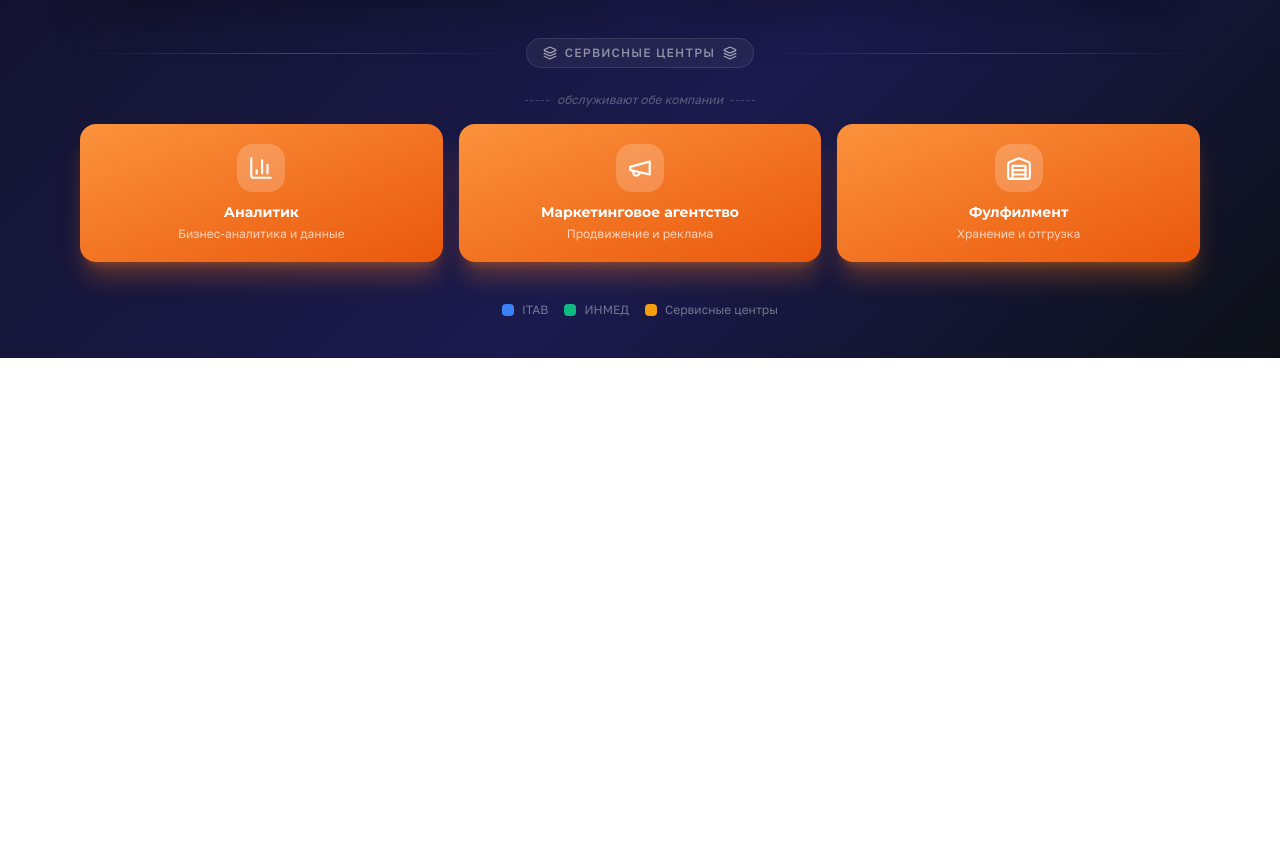
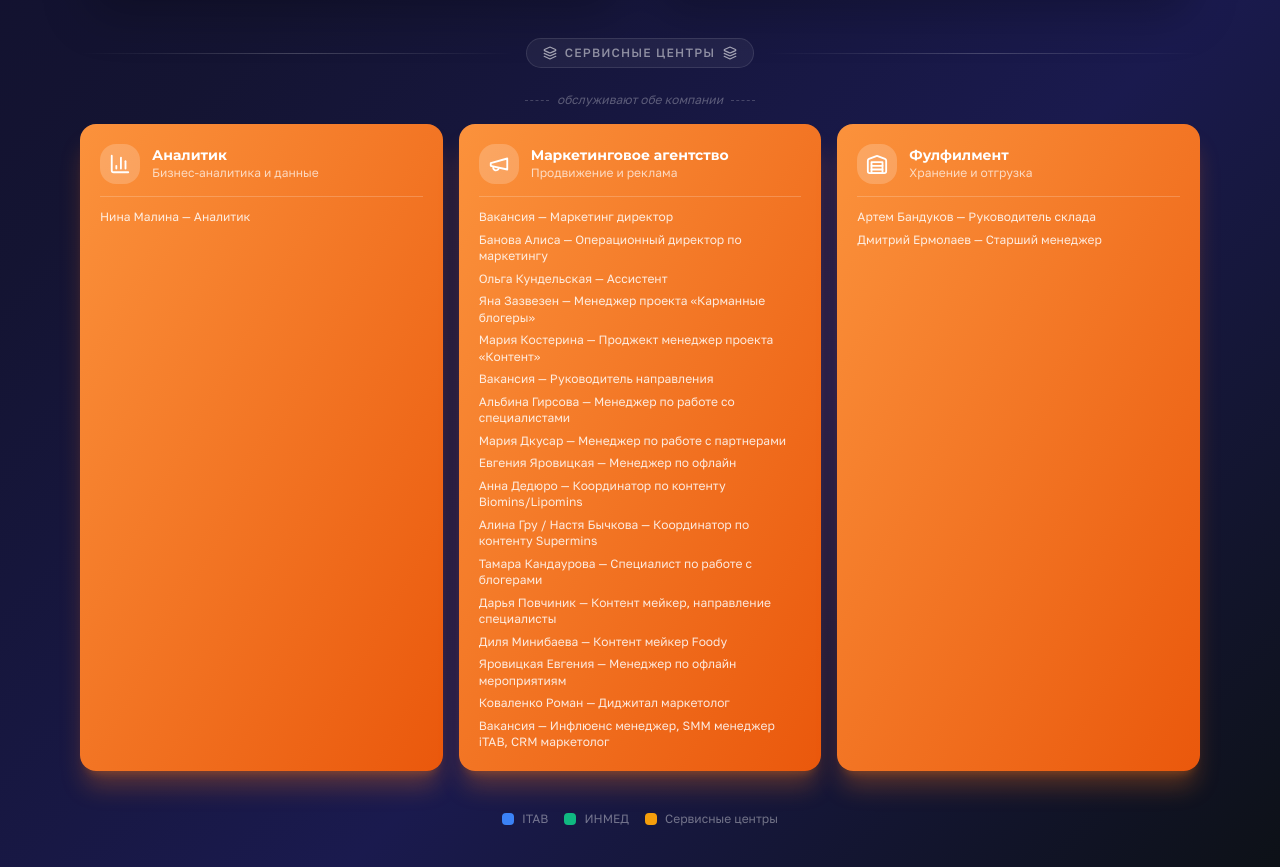
Before and after one commit to pr-poehali-dev/org-structure-optimization, a React (Vite) app: page / in a window 1280 px wide. Shown: the part 963-1830 px from the top of the page. Before the commit the page ends 1321 px from the top, so only its background shows below. Built offline with nearby package versions, Linux system fonts and the light colour scheme.

Commit message:
Add service center employees

```diff
--- a/src/pages/Index.tsx
+++ b/src/pages/Index.tsx
@@ -136,6 +136,9 @@ const orgData = {
       icon: "BarChart3",
       description: "Бизнес-аналитика и данные",
       color: "analytics",
+      employees: [
+        "Нина Малина — Аналитик",
+      ],
     },
     {
       id: "marketing",
@@ -143,6 +146,25 @@ const orgData = {
       icon: "Megaphone",
       description: "Продвижение и реклама",
       color: "marketing",
+      employees: [
+        "Вакансия — Маркетинг директор",
+        "Банова Алиса — Операционный директор по маркетингу",
+        "Ольга Кундельская — Ассистент",
+        "Яна Зазвезен — Менеджер проекта «Карманные блогеры»",
+        "Мария Костерина — Проджект менеджер проекта «Контент»",
+        "Вакансия — Руководитель направления",
+        "Альбина Гирсова — Менеджер по работе со специалистами",
+        "Мария Дкусар — Менеджер по работе с партнерами",
+        "Евгения Яровицкая — Менеджер по офлайн",
+        "Анна Дедюро — Координатор по контенту Biomins/Lipomins",
+        "Алина Гру / Настя Бычкова — Координатор по контенту Supermins",
+        "Тамара Кандаурова — Специалист по работе с блогерами",
+        "Дарья Повчиник — Контент мейкер, направление специалисты",
+        "Диля Минибаева — Контент мейкер Foody",
+        "Яровицкая Евгения — Менеджер по офлайн мероприятиям",
+        "Коваленко Роман — Диджитал маркетолог",
+        "Вакансия — Инфлюенс менеджер, SMM менеджер iTAB, CRM маркетолог",
+      ],
     },
     {
       id: "fulfillment",
@@ -150,6 +172,10 @@ const orgData = {
       icon: "Warehouse",
       description: "Хранение и отгрузка",
       color: "fulfillment",
+      employees: [
+        "Артем Бандуков — Руководитель склада",
+        "Дмитрий Ермолаев — Старший менеджер",
+      ],
     },
   ],
 };
@@ -261,15 +287,24 @@ const ServiceCard = ({ service }: { service: typeof orgData.services[0] }) => {
 
   return (
     <div
-      className={`rounded-2xl ${c.bg} shadow-xl ${c.glow} p-5 flex flex-col items-center text-center gap-3 flex-1 min-w-[160px] transition-transform duration-200 hover:scale-105`}
+      className={`rounded-2xl ${c.bg} shadow-xl ${c.glow} p-5 flex flex-col gap-3 flex-1 min-w-[200px] transition-transform duration-200 hover:scale-105`}
     >
-      <div className="w-12 h-12 rounded-2xl bg-white/20 flex items-center justify-center">
-        <Icon name={service.icon} size={26} className="text-white" fallback="Star" />
+      <div className="flex items-center gap-3">
+        <div className="w-10 h-10 rounded-2xl bg-white/20 flex items-center justify-center shrink-0">
+          <Icon name={service.icon} size={22} className="text-white" fallback="Star" />
+        </div>
+        <div>
+          <p className="text-sm font-bold text-white font-montserrat leading-tight">{service.name}</p>
+          <p className="text-xs text-white/70 font-golos">{service.description}</p>
+        </div>
       </div>
-      <div>
-        <p className="text-sm font-bold text-white font-montserrat leading-tight">{service.name}</p>
-        <p className="text-xs text-white/70 font-golos mt-1">{service.description}</p>
-      </div>
+      {service.employees && service.employees.length > 0 && (
+        <div className="border-t border-white/20 pt-3 flex flex-col gap-1.5">
+          {service.employees.map((emp, i) => (
+            <p key={i} className="text-xs text-white/85 font-golos leading-snug">{emp}</p>
+          ))}
+        </div>
+      )}
     </div>
   );
 };
```
